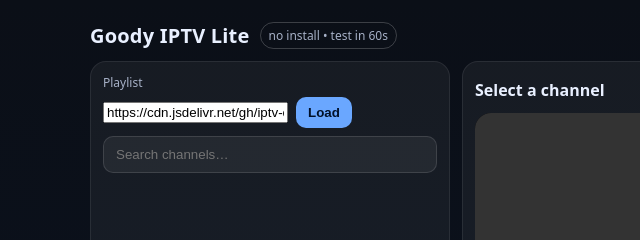
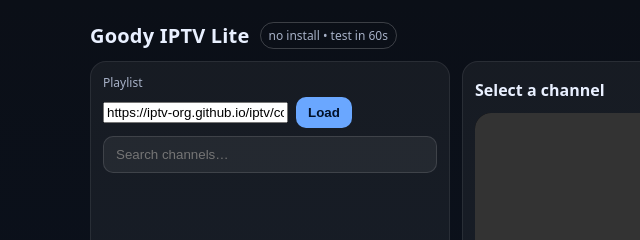
Before and after one commit to oduameh/goody-iptv-app, a plain HTML site: page index.html in a window 1280 px wide. Shown: the top 240 px of the page, 0-640 px from the left. Drawn offline with nearby package versions, Linux system fonts and the light colour scheme; no server answers.

Commit message:
Update index.html

```diff
--- a/index.html
+++ b/index.html
@@ -46,7 +46,7 @@
       <aside class="panel">
         <div class="note" style="margin-bottom:6px;">Playlist</div>
         <div style="display:flex; gap:8px; align-items:center; margin-bottom:8px;">
-          <input id="playlistUrl" ... value="https://cdn.jsdelivr.net/gh/iptv-org/iptv@master/countries/ie.m3u">
+          <input id="playlistUrl" ... value="https://iptv-org.github.io/iptv/countries/ca.m3u">
           <button class="btn" id="loadBtn">Load</button>
         </div>
         <input id="q" type="search" placeholder="Search channels…">
```
